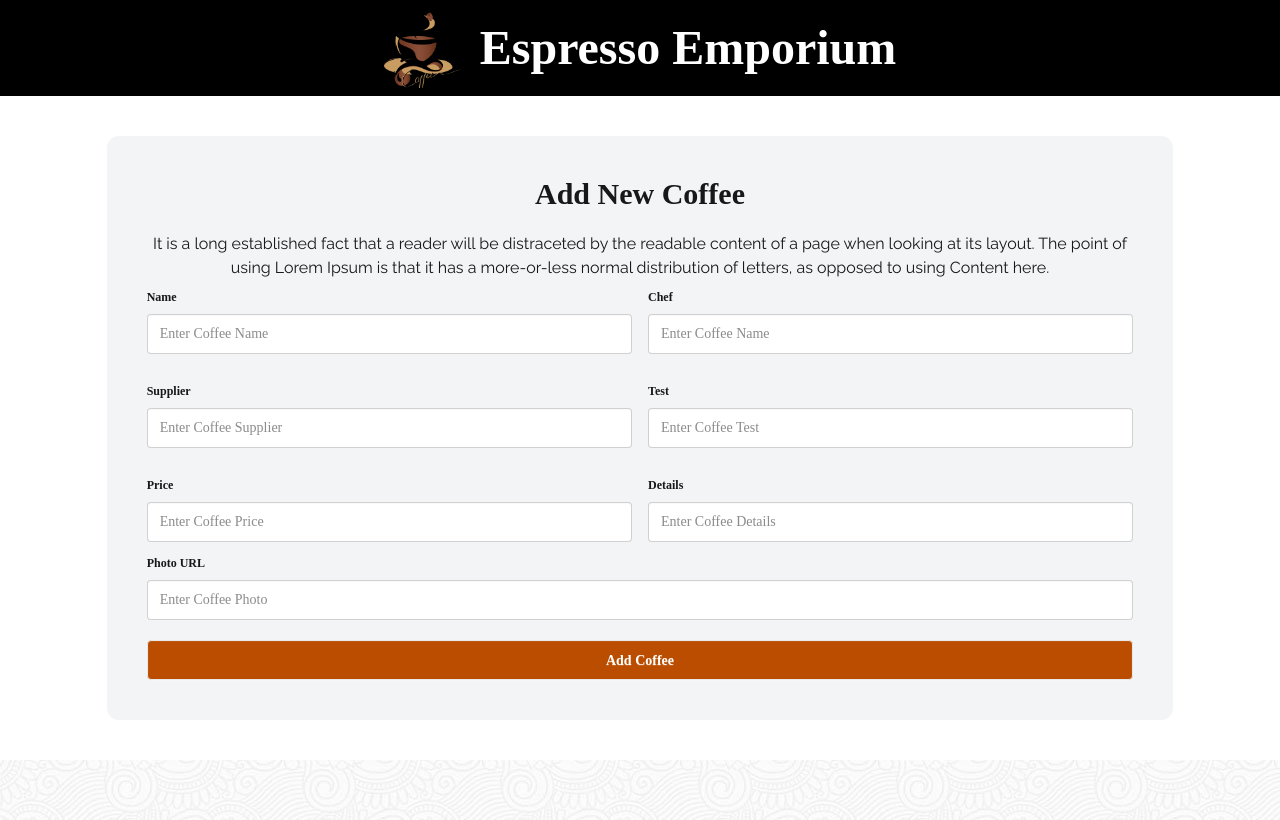
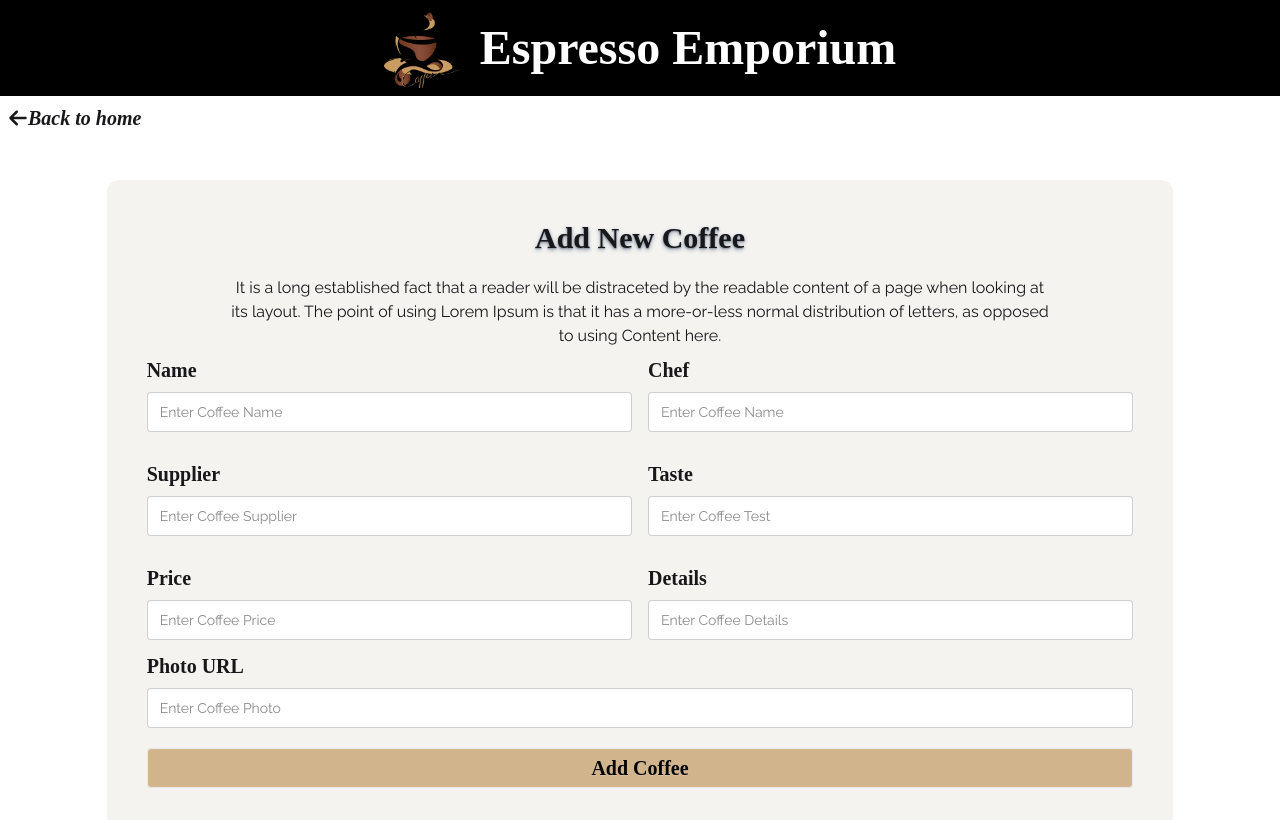
Before and after one commit to tahmid122/coffee-store, a React (Vite) app in the folder coffee-store-client/: page /add-coffee in a window 1280 px wide. Shown: the top 820 px of the page. Built offline with nearby package versions, Linux system fonts and the light colour scheme; a web font is replaced by a local one.

Commit message:
Add and update form completed

```diff
--- a/coffee-store-client/src/components/Banner.jsx
+++ b/coffee-store-client/src/components/Banner.jsx
@@ -17,7 +17,7 @@ const Banner = () => {
         </button>
       </div>
       <img
-        className="w-full h-full absolute left-0 top-0"
+        className="w-full h-full absolute left-0 top-0 object-cover"
         src={bgImage}
         alt=""
       />
--- a/coffee-store-client/src/components/Header.jsx
+++ b/coffee-store-client/src/components/Header.jsx
@@ -4,7 +4,9 @@ const Header = () => {
   return (
     <div className="flex items-center justify-center gap-4 bg-black p-2">
       <img className="h-20 w-20 object-cover" src={logo} alt="" />
-      <h1 className="text-5xl font-bold text-white">Espresso Emporium</h1>
+      <h1 className="text-4xl md:text-5xl font-bold text-white">
+        Espresso Emporium
+      </h1>
     </div>
   );
 };
--- a/coffee-store-client/src/index.css
+++ b/coffee-store-client/src/index.css
@@ -9,3 +9,6 @@
 p {
   font-family: "Raleway", sans-serif;
 }
+input {
+  font-family: "Raleway", sans-serif;
+}
--- a/coffee-store-client/src/pages/AddCoffee.jsx
+++ b/coffee-store-client/src/pages/AddCoffee.jsx
@@ -1,4 +1,6 @@
 import React from "react";
+import { FaArrowLeft } from "react-icons/fa6";
+import { Link } from "react-router";
 import Swal from "sweetalert2";
 
 const AddCoffee = () => {
@@ -28,9 +30,20 @@ const AddCoffee = () => {
   };
   return (
     <div>
-      <div className="w-10/12 mx-auto bg-gray-100 rounded-xl p-10 my-10">
-        <div className="text-center space-y-5">
-          <h3 className="text-3xl font-bold">Add New Coffee</h3>
+      <div className="w-full">
+        <Link
+          to={"/"}
+          className="flex items-center p-2 text-xl font-bold italic"
+        >
+          <FaArrowLeft />
+          Back to home
+        </Link>
+      </div>
+      <div className="w-10/12 mx-auto bg-[#F4F3F0] rounded-xl p-10 my-10">
+        <div className="text-center space-y-5 md:w-10/12 mx-auto">
+          <h3 className="text-3xl font-bold text-shadow-md text-shadow-gray-400">
+            Add New Coffee
+          </h3>
           <p className="text-center text-base">
             It is a long established fact that a reader will be distraceted by
             the readable content of a page when looking at its layout. The point
@@ -41,72 +54,72 @@ const AddCoffee = () => {
         <form onSubmit={handleAddCoffee}>
           <div className="grid grid-cols-1 md:grid-cols-2 gap-4">
             <fieldset className="fieldset">
-              <legend className="fieldset-legend">Name</legend>
+              <legend className="fieldset-legend text-xl">Name</legend>
               <input
                 type="text"
-                className="input w-full"
+                className="input w-full focus:outline-none focus:border-none"
                 name="name"
                 placeholder="Enter Coffee Name"
               />
             </fieldset>
             <fieldset className="fieldset">
-              <legend className="fieldset-legend">Chef</legend>
+              <legend className="fieldset-legend text-xl">Chef</legend>
               <input
                 type="text"
-                className="input w-full"
+                className="input w-full focus:outline-none focus:border-none"
                 name="chef"
                 placeholder="Enter Coffee Name"
               />
             </fieldset>
             <fieldset className="fieldset">
-              <legend className="fieldset-legend">Supplier</legend>
+              <legend className="fieldset-legend text-xl">Supplier</legend>
               <input
                 type="text"
-                className="input w-full"
+                className="input w-full focus:outline-none focus:border-none"
                 name="supplier"
                 placeholder="Enter Coffee Supplier"
               />
             </fieldset>
             <fieldset className="fieldset">
-              <legend className="fieldset-legend">Test</legend>
+              <legend className="fieldset-legend text-xl">Taste</legend>
               <input
                 type="text"
-                className="input w-full"
+                className="input w-full focus:outline-none focus:border-none"
                 name="test"
                 placeholder="Enter Coffee Test"
               />
             </fieldset>
             <fieldset className="fieldset">
-              <legend className="fieldset-legend">Price</legend>
+              <legend className="fieldset-legend text-xl">Price</legend>
               <input
                 type="text"
-                className="input w-full"
+                className="input w-full focus:outline-none focus:border-none"
                 name="price"
                 placeholder="Enter Coffee Price"
               />
             </fieldset>
             <fieldset className="fieldset">
-              <legend className="fieldset-legend">Details</legend>
+              <legend className="fieldset-legend text-xl">Details</legend>
               <input
                 type="text"
-                className="input w-full"
+                className="input w-full focus:outline-none focus:border-none"
                 name="details"
                 placeholder="Enter Coffee Details"
               />
             </fieldset>
           </div>
           <fieldset className="fieldset">
-            <legend className="fieldset-legend">Photo URL</legend>
+            <legend className="fieldset-legend text-xl">Photo URL</legend>
             <input
               type="text"
-              className="input w-full"
+              className="input w-full focus:outline-none focus:border-none"
               name="photo"
               placeholder="Enter Coffee Photo"
             />
           </fieldset>
           <button
             type="submit"
-            className="btn mt-4 w-full bg-amber-700 text-white"
+            className="btn mt-4 w-full bg-[#D2B48C] text-black text-xl"
           >
             Add Coffee
           </button>
--- a/coffee-store-client/src/pages/CoffeeDetails.jsx
+++ b/coffee-store-client/src/pages/CoffeeDetails.jsx
@@ -1,13 +1,31 @@
 import React from "react";
-import { useLoaderData } from "react-router";
+import { FaArrowLeft } from "react-icons/fa6";
+import { Link, useLoaderData } from "react-router";
 
 const CoffeeDetails = () => {
   const coffee = useLoaderData();
   const { _id, name, chef, price, photo, supplier, test, details } = coffee;
   return (
-    <div className="bg-[#F5F4F1] p-10 rounded-xl flex items-center gap-6 justify-center w-6/12 mx-auto mt-10">
-      <img src={photo} alt="" />
     <div>
+      <div className="bg-[url(/11.png)] bg-cover bg-center p-5 md:p-10 rounded-xl flex items-center flex-col  gap-6 justify-center">
+        <div className="w-full">
+          <Link
+            to={"/"}
+            className="flex items-center p-2 text-xl font-bold italic"
+          >
+            <FaArrowLeft />
+            Back to home
+          </Link>
+        </div>
+        <div
+          className="flex items-start md:items-center md:flex-row flex-col justify-center gap-6 p-5
+       md:p-10 bg-[#F4F3F0] w-full md:w-6/12 rounded"
+        >
+          <img className="h-auto w-auto mx-auto md:mx-0" src={photo} alt="" />
+          <div>
+            <h4 className="text-xl text-shadow-sm text-shadow-black">
+              Niceties
+            </h4>
             <p>
               <span className="font-bold">Name:</span> {name}
             </p>
@@ -28,6 +46,8 @@ const CoffeeDetails = () => {
             </p>
           </div>
         </div>
+      </div>
+    </div>
   );
 };
 
--- a/coffee-store-client/src/pages/Error.jsx
+++ b/coffee-store-client/src/pages/Error.jsx
@@ -1,7 +1,24 @@
 import React from "react";
-
+import Footer from "../components/Footer";
+import { FaArrowLeft } from "react-icons/fa6";
+import { Link } from "react-router";
+import errorImg from "../assets/images/404/404.gif";
 const Error = () => {
-  return <div>Error</div>;
+  return (
+    <div>
+      <div className="flex flex-col items-center justify-center pt-10">
+        <Link
+          to={"/"}
+          className="flex items-center p-2 text-xl font-bold italic"
+        >
+          <FaArrowLeft />
+          Back to home
+        </Link>
+        <img src={errorImg} className="mx-auto" alt="" />
+      </div>
+      <Footer />
+    </div>
+  );
 };
 
 export default Error;
--- a/coffee-store-client/src/pages/UpdateCoffee.jsx
+++ b/coffee-store-client/src/pages/UpdateCoffee.jsx
@@ -1,5 +1,6 @@
 import React from "react";
-import { useLoaderData, useNavigate } from "react-router";
+import { FaArrowLeft } from "react-icons/fa6";
+import { Link, useLoaderData, useNavigate } from "react-router";
 import Swal from "sweetalert2";
 
 const UpdateCoffee = () => {
@@ -34,10 +35,20 @@ const UpdateCoffee = () => {
   };
   return (
     <div>
-      {" "}
-      <div className="w-10/12 mx-auto bg-gray-100 rounded-xl p-10 my-10">
-        <div className="text-center space-y-5">
-          <h3 className="text-3xl font-bold">Update Existing Coffee</h3>
+      <div className="w-full">
+        <Link
+          to={"/"}
+          className="flex items-center p-2 text-xl font-bold italic"
+        >
+          <FaArrowLeft />
+          Back to home
+        </Link>
+      </div>
+      <div className="w-10/12 mx-auto bg-[#F4F3F0] rounded-xl p-10 my-10">
+        <div className="text-center space-y-5 md:w-10/12 mx-auto">
+          <h3 className="text-3xl font-bold text-shadow-md text-shadow-gray-400">
+            Update Existing Coffee Details
+          </h3>
           <p className="text-center text-base">
             It is a long established fact that a reader will be distraceted by
             the readable content of a page when looking at its layout. The point
@@ -48,60 +59,60 @@ const UpdateCoffee = () => {
         <form onSubmit={handleUpdateCoffee}>
           <div className="grid grid-cols-1 md:grid-cols-2 gap-4">
             <fieldset className="fieldset">
-              <legend className="fieldset-legend">Name</legend>
+              <legend className="fieldset-legend text-xl">Name</legend>
               <input
                 type="text"
-                className="input w-full"
+                defaultValue={name}
+                className="input w-full focus:outline-none focus:border-none"
                 name="name"
-                defaultValue={name}
                 placeholder="Enter Coffee Name"
               />
             </fieldset>
             <fieldset className="fieldset">
-              <legend className="fieldset-legend">Chef</legend>
+              <legend className="fieldset-legend text-xl">Chef</legend>
               <input
                 type="text"
-                className="input w-full"
+                defaultValue={chef}
+                className="input w-full focus:outline-none focus:border-none"
                 name="chef"
-                defaultValue={chef}
                 placeholder="Enter Coffee Name"
               />
             </fieldset>
             <fieldset className="fieldset">
-              <legend className="fieldset-legend">Supplier</legend>
+              <legend className="fieldset-legend text-xl">Supplier</legend>
               <input
                 type="text"
-                className="input w-full"
+                className="input w-full focus:outline-none focus:border-none"
                 name="supplier"
                 defaultValue={supplier}
                 placeholder="Enter Coffee Supplier"
               />
             </fieldset>
             <fieldset className="fieldset">
-              <legend className="fieldset-legend">Test</legend>
+              <legend className="fieldset-legend text-xl">Taste</legend>
               <input
                 type="text"
-                className="input w-full"
+                className="input w-full focus:outline-none focus:border-none"
                 name="test"
                 defaultValue={test}
                 placeholder="Enter Coffee Test"
               />
             </fieldset>
             <fieldset className="fieldset">
-              <legend className="fieldset-legend">Price</legend>
+              <legend className="fieldset-legend text-xl">Price</legend>
               <input
                 type="text"
-                className="input w-full"
+                className="input w-full focus:outline-none focus:border-none"
                 name="price"
                 defaultValue={price}
                 placeholder="Enter Coffee Price"
               />
             </fieldset>
             <fieldset className="fieldset">
-              <legend className="fieldset-legend">Details</legend>
+              <legend className="fieldset-legend text-xl">Details</legend>
               <input
                 type="text"
-                className="input w-full"
+                className="input w-full focus:outline-none focus:border-none"
                 name="details"
                 defaultValue={details}
                 placeholder="Enter Coffee Details"
@@ -109,10 +120,10 @@ const UpdateCoffee = () => {
             </fieldset>
           </div>
           <fieldset className="fieldset">
-            <legend className="fieldset-legend">Photo URL</legend>
+            <legend className="fieldset-legend text-xl">Photo URL</legend>
             <input
               type="text"
-              className="input w-full"
+              className="input w-full focus:outline-none focus:border-none"
               name="photo"
               defaultValue={photo}
               placeholder="Enter Coffee Photo"
@@ -120,7 +131,7 @@ const UpdateCoffee = () => {
           </fieldset>
           <button
             type="submit"
-            className="btn mt-4 w-full bg-amber-700 text-white"
+            className="btn mt-4 w-full bg-[#D2B48C] text-black text-xl"
           >
             Update Coffee
           </button>
```
Also changed, not shown: coffee-store-client/src/components/CoffeeCars.jsx (+21 -12 lines), coffee-store-client/src/components/Coffees.jsx (+23 -2 lines), coffee-store-client/public/11.png (renamed from coffee-store-client/src/assets/images/more/11.png). Lines whose indentation alone changed are shown as unchanged.
